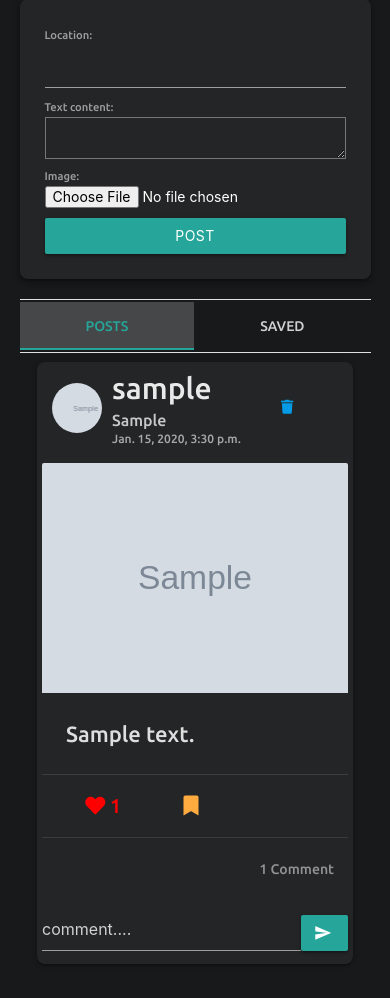
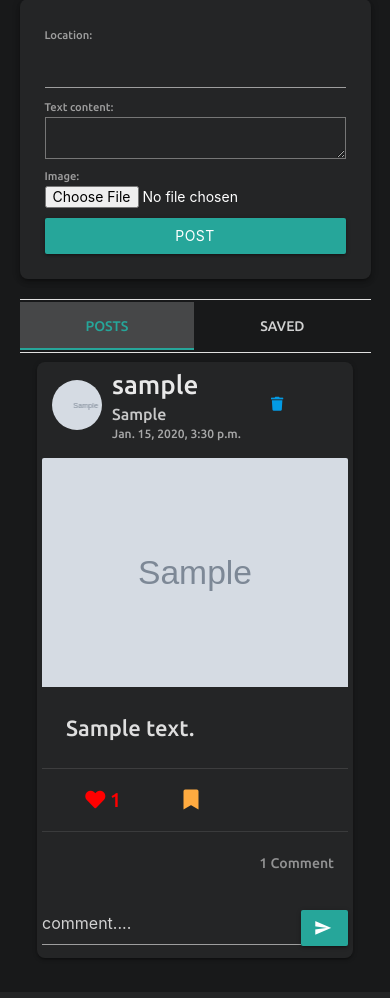
Before and after one commit to manav2000/CONNECT-social-media-app, a Django app: a page that uses templates/base.html in a window 390 px wide. Shown: the part 305-1303 px from the top of the page. After the commit the page ends 1269 px from the top, so only its background shows below. Run offline with Django 3.2, Linux system fonts and the light colour scheme; a user stored in the database is signed in; tables that the repository leaves empty hold one stand-in row (values such as "Sample post"); grey boxes marked "Sample" are stand-in pictures; data that the repository does not hold is empty; some libraries are stand-ins or nearby versions.

Commit message:
made it responsive

```diff
--- a/connect/settings.py
+++ b/connect/settings.py
@@ -25,7 +25,7 @@ BASE_DIR = Path(__file__).resolve().parent.parent
 SECRET_KEY = os.environ['SECRET_KEY']
 
 # SECURITY WARNING: don't run with debug turned on in production!
-DEBUG = os.environ['DEBUG']
+DEBUG = False
 
 ALLOWED_HOSTS = ['.herokuapp.com', '127.0.0.1', 'localhost']
 
--- a/static/css/base.css
+++ b/static/css/base.css
@@ -169,6 +169,11 @@ nav {
         color: rgba(255, 255, 255, 0.8) !important;
     }
 
+    .user-info #username {
+        font-size: 26px !important;
+        color: rgba(255, 255, 255, 0.9) !important;
+    }
+
     .comment-form button span {
         display: none !important;
     }
@@ -178,7 +183,7 @@ nav {
     }
 
     .delete {
-        transform: translateX(40px) !important;
+        transform: translateX(30px) !important;
         cursor: pointer !important;
     }
 }
```
